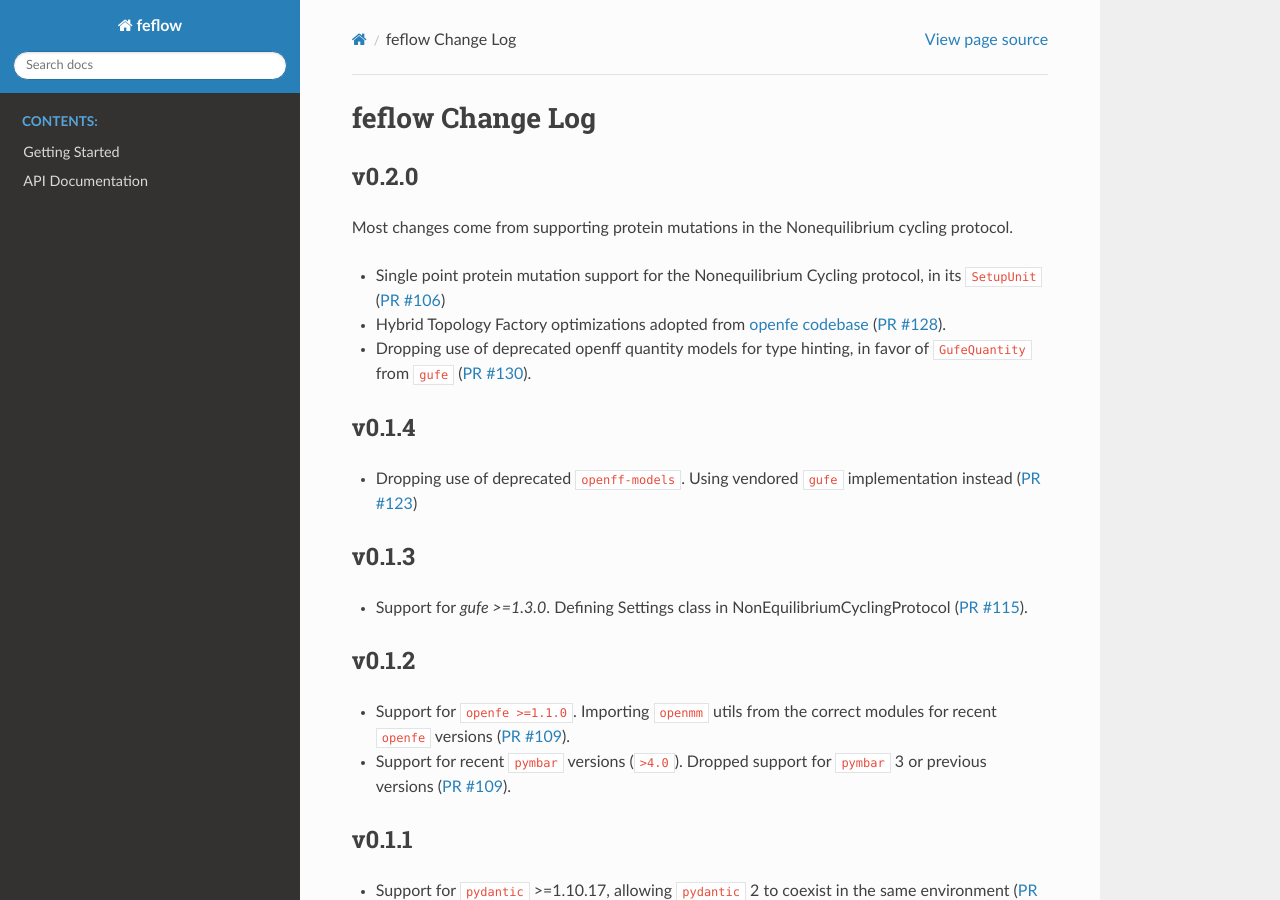
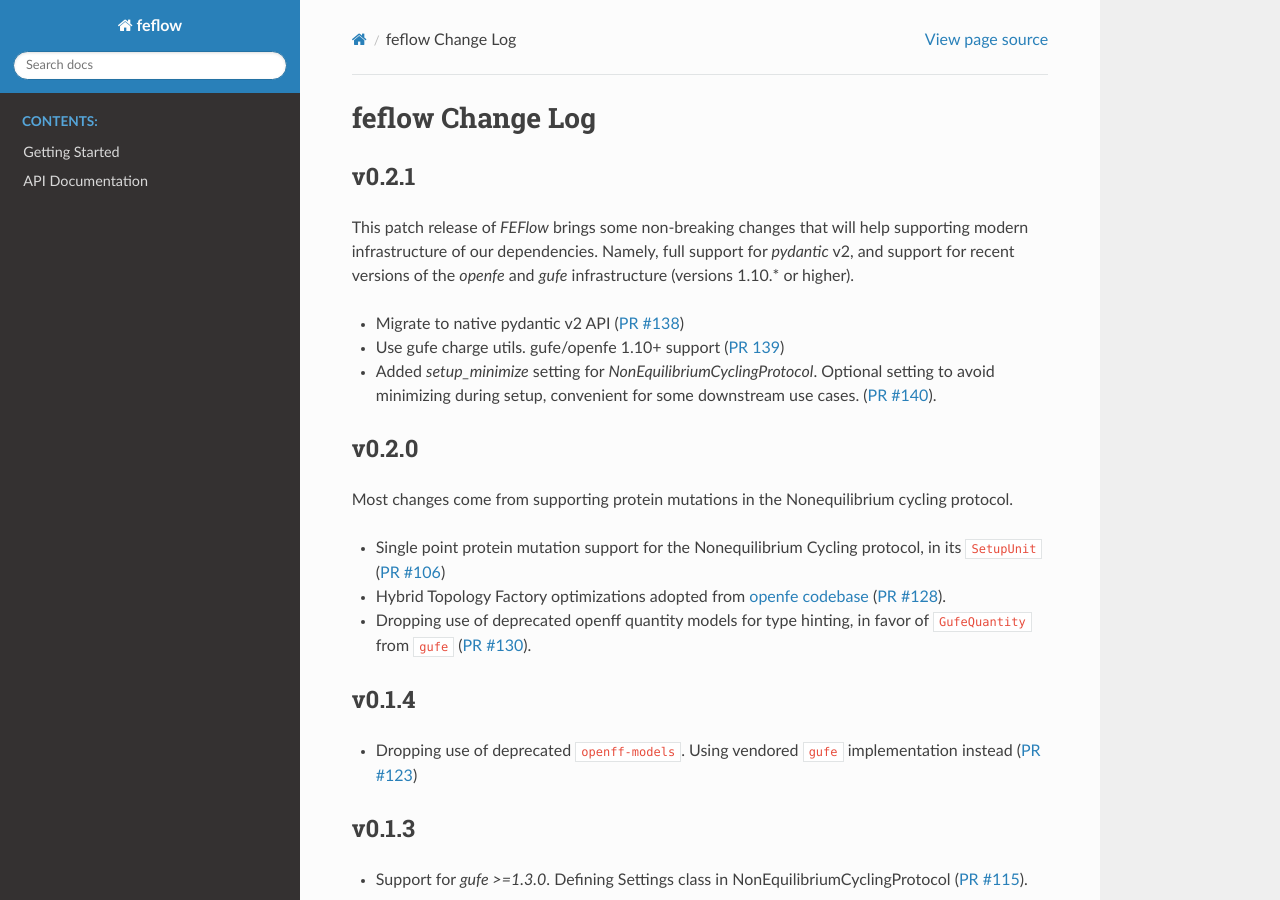
Before and after one commit to OpenFreeEnergy/feflow, a Sphinx documentation site: the page built from docs/CHANGELOG.rst, in a window 1280 px wide and 900 px high. Built offline with Sphinx 7.4.7 and the Read the Docs theme 3.1.0, drawn with Linux system fonts in a browser that asks for light colours.

Commit message:
Notes for release 0.2.1 (#141)

```diff
--- a/docs/CHANGELOG.rst
+++ b/docs/CHANGELOG.rst
@@ -3,6 +3,17 @@ feflow Change Log
 =================
 
 .. current developments
+
+v0.2.1
+====================
+This patch release of `FEFlow` brings some non-breaking changes that will help supporting modern
+infrastructure of our dependencies. Namely, full support for `pydantic` v2, and support for recent
+versions of the `openfe` and `gufe` infrastructure (versions 1.10.* or higher).
+
+- Migrate to native pydantic v2 API (`PR #138 <https://github.com/OpenFreeEnergy/feflow/pull/138>`_)
+- Use gufe charge utils. gufe/openfe 1.10+ support (`PR 139 <https://github.com/OpenFreeEnergy/feflow/pull/139>`_)
+- Added `setup_minimize` setting for `NonEquilibriumCyclingProtocol`. Optional setting to avoid minimizing during setup, convenient for some downstream use cases. (`PR #140 <https://github.com/OpenFreeEnergy/feflow/pull/140>`_).
+
 
 v0.2.0
 ====================
```
